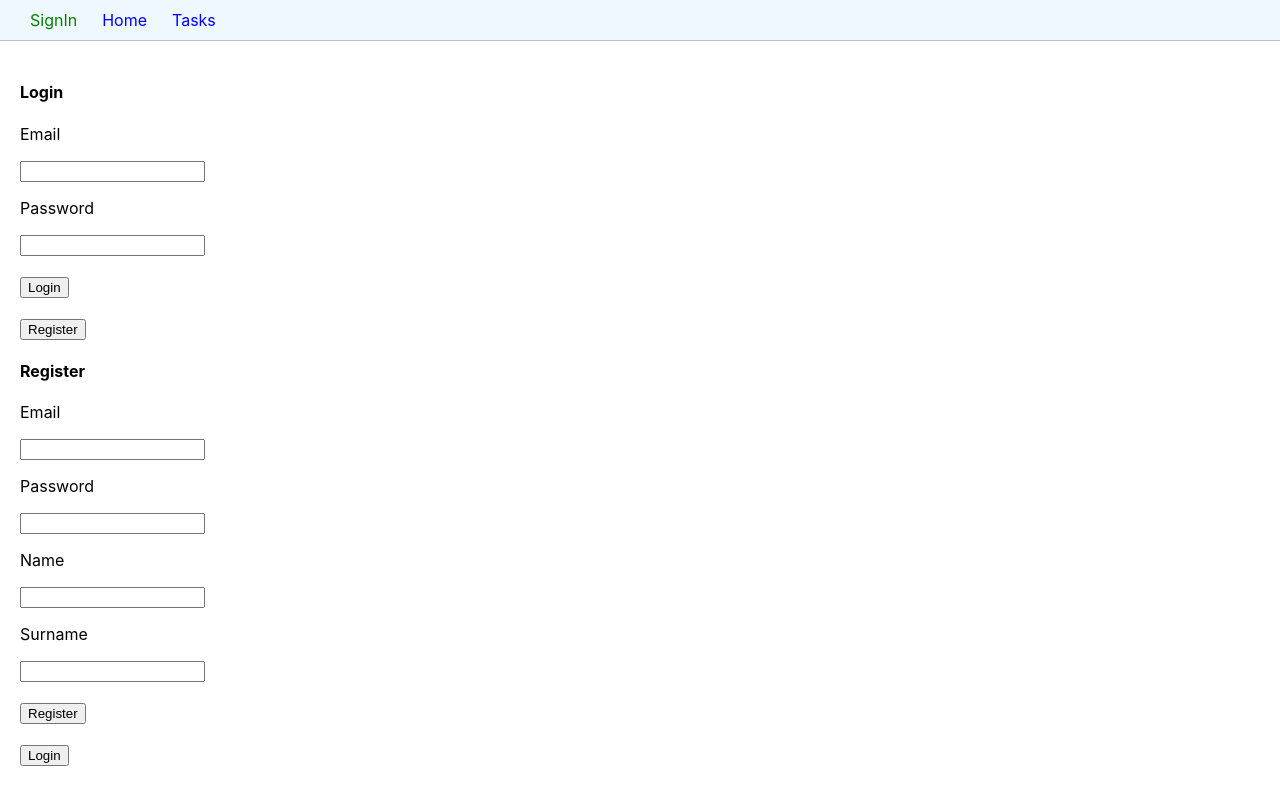
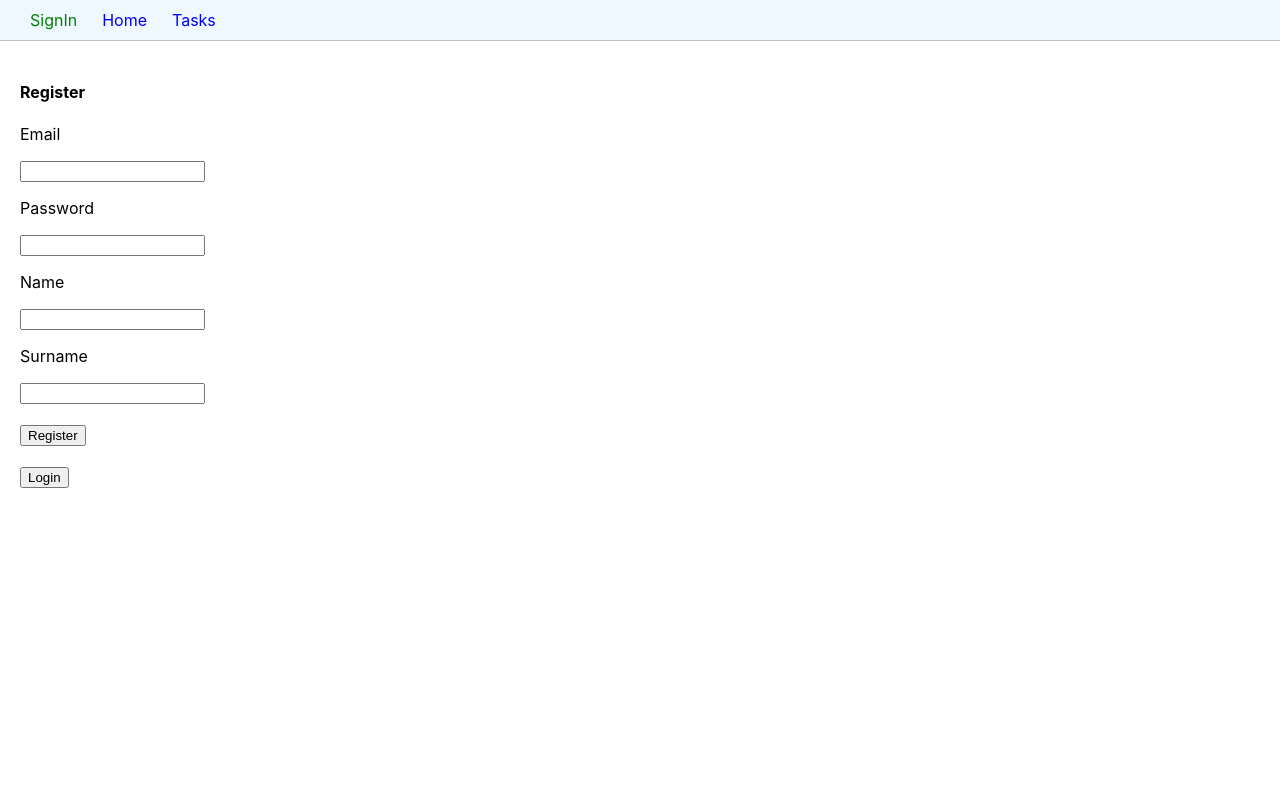
Before and after one commit to florinaveseli/react-node-app, a React (Create React App) app in the folder client/: page /home in a window 1280 px wide. Both pictures are taken after a click on the button "Register". Built offline with nearby package versions, Linux system fonts and the light colour scheme.

Commit message:
added register and update user data

```diff
--- a/client/src/Home.js
+++ b/client/src/Home.js
@@ -1,20 +1,93 @@
-import React from "react";
+import React, {useEffect, useState} from "react";
 import {useNavigate} from "react-router-dom";
-import {removeUserSession} from "./Utils/SetToken";
+import {getToken, removeUserSession} from "./Utils/SetToken";
+import axios from "axios";
 
 
-const Home  =(props)=>{
+const Home  =()=>{
     const navigate = useNavigate('');
-
+    const [name,setName]= useState('');
+    const [surname,setSurname]= useState('');
+    // const [email,setEmail]= useState('');
 
     const handleLogout =()=>{
         removeUserSession();
         navigate('/');
     }
 
+    useEffect(() => {
+        const config = {
+            method: 'get',
+            url: 'http://localhost:8000/api/user/userdata',
+            headers: {
+                'Authorization': `Bearer ${getToken()}`
+            }
+        };
+
+        axios(config).then(res=>{
+            console.log(res.data)
+            setSurname(res.data.surname);
+            setName(res.data.name);
+            // setEmail(res.data.email);
+
+        }).catch(e=>{
+            console.log(e)
+        })
+
+    }, []);
+
+    const updateData =(e)=>{
+        e.preventDefault();
+        const data ={
+            "name": name,
+            "surname": surname
+        };
+
+
+        console.log(data,"data")
+
+        var config = {
+            method: 'post',
+            url: 'http://localhost:8000/api/user/update-user-data',
+            headers: {
+                'Authorization': `Bearer ${getToken()}`
+            },
+            data
+        };
+
+
+        axios(config).then(data=>{
+              window.location.reload(false);
+
+        }).catch(e=>{
+            console.log(e,"eee")
+        })
+    }
+
+
+
+
     return(
         <div>
+            <div>
+                <p>Name:</p>
+                <input type="text" value={name}  onChange={e=>setName(e.target.value)}/>
+            </div>
+            <br/>
+            <div>
+                <p>Surname:</p>
+                <input type="text"  value={surname}  onChange={e=>setSurname(e.target.value)} />
+            </div>
+            <br/>
+            {/*<div>*/}
+            {/*    <p>Email:</p>*/}
+            {/*   <input type="text"  value=email />*/}
+            {/*</div>*/}
+            <br/>
+            <div>
+            <input type="button"  value="UpdateData" onClick={updateData}/>
             <input type="button" value="Logout" onClick={handleLogout}/>
+            </div>
         </div>
     )
 }
--- a/client/src/LoginRegister.js
+++ b/client/src/LoginRegister.js
@@ -10,6 +10,13 @@ const LoginRegister  =()=>{
     const [password,setPassword] = useState('');
     const [error,setError] = useState(null);
     const [loading,setLoading] =useState(false);
+    const [login,setLogin]= useState(true);
+    const [email,setEmail]= useState('');
+    const [rPassword,setRPassword]= useState('');
+    const [name,setName]= useState('');
+    const [surname,setSurname]= useState('');
+
+
     const navigate = useNavigate('');
 
     const handleLogin =()=>{
@@ -36,9 +43,52 @@ const LoginRegister  =()=>{
         })
 
     }
+
+    const handleRegister = () =>{
+        setError(null);
+        setLoading(true);
+        axios.post("http://localhost:8000/api/user/register",{
+            name:name,
+            surname: surname,
+            email: email,
+            password: rPassword
+
+        }).then(res =>{
+            setLoading(false);
+            setLogin(true);
+            window.location.reload(false);
+
+        }).catch(e=>{
+            setLoading(false);
+            if(e.response.status === 422 ){
+                const data = e.response.data.errors;
+
+               if( e.response.data.errors !== undefined){
+
+                   for (const property in data) {
+
+                       setError(data[property]);
+                   }
+               }
+               else{
+                   setError(e.response.data.message);
+               }
+
+            }
+
+            else{
+                setError("Something went wrong");
+            }
+            console.log(e)
+        })
+    }
+
+    const handleChangeLog = () =>{
+        setLogin(true);
+        window.location.reload(false);
+    }
     return(
-
-        <div>
+        login ?
             <div className="login">
              <h4>Login</h4>
              <div>
@@ -54,34 +104,36 @@ const LoginRegister  =()=>{
                 <input type="button" value={loading?"Loading...":"Login"} disabled={loading} onClick={handleLogin}/>
                 <br/>
                 <br/>
-                <input type="button" value="Register"/>
+                <input type="button" value="Register" onClick={()=>{setLogin(false)}}/>
             </div>
+            :
             <div className="register">
                 <h4>Register</h4>
                 <div>
                     <p>Email</p>
-                    <input type="text"/>
+                    <input type="text" value={email} onChange={e=>{setEmail(e.target.value)}}/>
                 </div>
                 <div>
                     <p>Password</p>
-                    <input type="password"/>
+                    <input type="password" value={rPassword} onChange={e=>{setRPassword(e.target.value)}}/>
                 </div>
                 <div>
                     <p>Name</p>
-                    <input type="text"/>
+                    <input type="text" value={name} onChange={e=>{setName(e.target.value)}}/>
                 </div>
                 <div>
                     <p>Surname</p>
-                    <input type="text"/>
+                    <input type="text" value={surname} onChange={e=>{setSurname(e.target.value)}}/>
                 </div>
                 <br/>
-                <input type="button" value="Register"/>
+                {error && <div className="error">{error}</div>}
+                <input type="button" value={loading?"Loading...":"Register"} disabled={loading} onClick={handleRegister} />
                 <br/>
                 <br/>
-                <input type="button" value="Login"/>
+                <input type="button" value="Login" onClick={handleChangeLog}/>
             </div>
 
-        </div>
+
     )
 }
 
```
